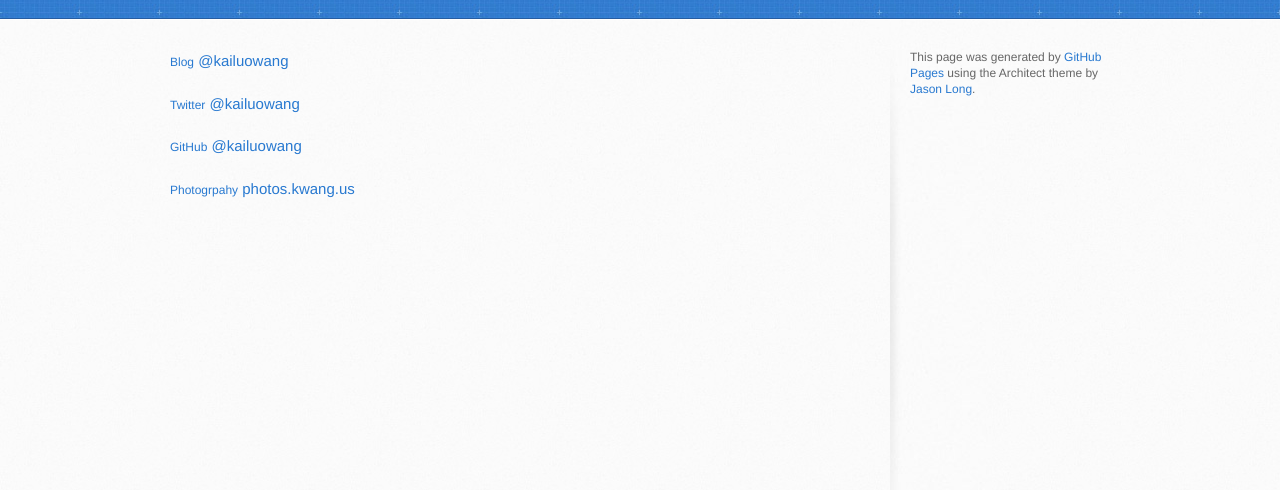
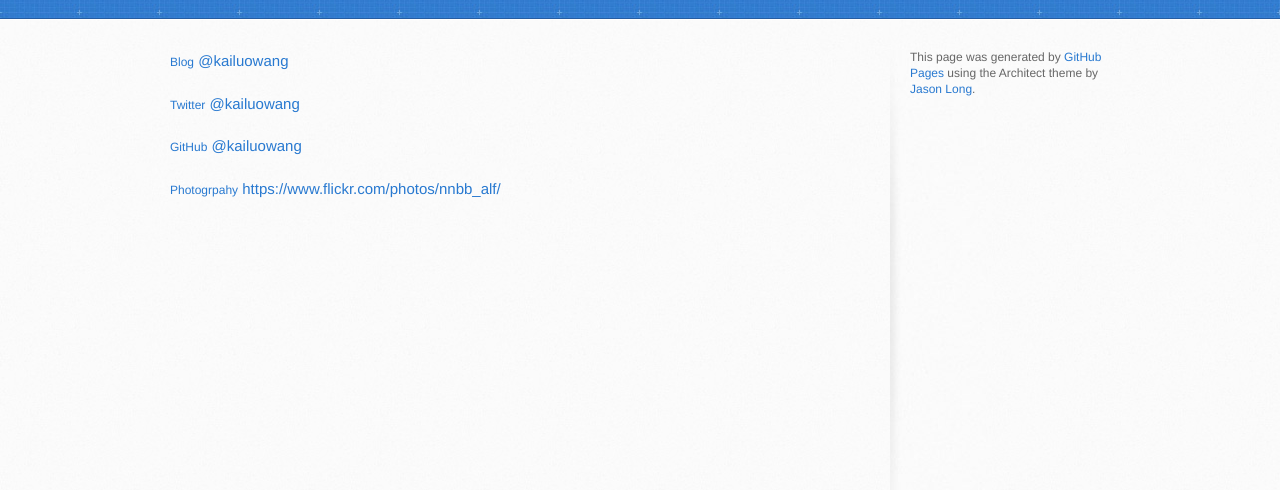
Before and after one commit to kailuowang/kailuowang.github.io, a plain HTML site: page index.html in a window 1280 px wide. Shown: the part 148-638 px from the top of the page. Drawn offline with Linux system fonts and the light colour scheme.

Commit message:
Update index.html

```diff
--- a/index.html
+++ b/index.html
@@ -37,7 +37,7 @@
             <a href="https://github.com/kailuowang"><small>GitHub</small> @kailuowang</a>
           </p>
           <p>
-            <a href="http://photos.kwang.us"><small>Photogrpahy</small> photos.kwang.us </a>
+            <a href="https://www.flickr.com/photos/nnbb_alf/"><small>Photogrpahy</small> https://www.flickr.com/photos/nnbb_alf/ </a>
           </p>
         </section>
 
```
